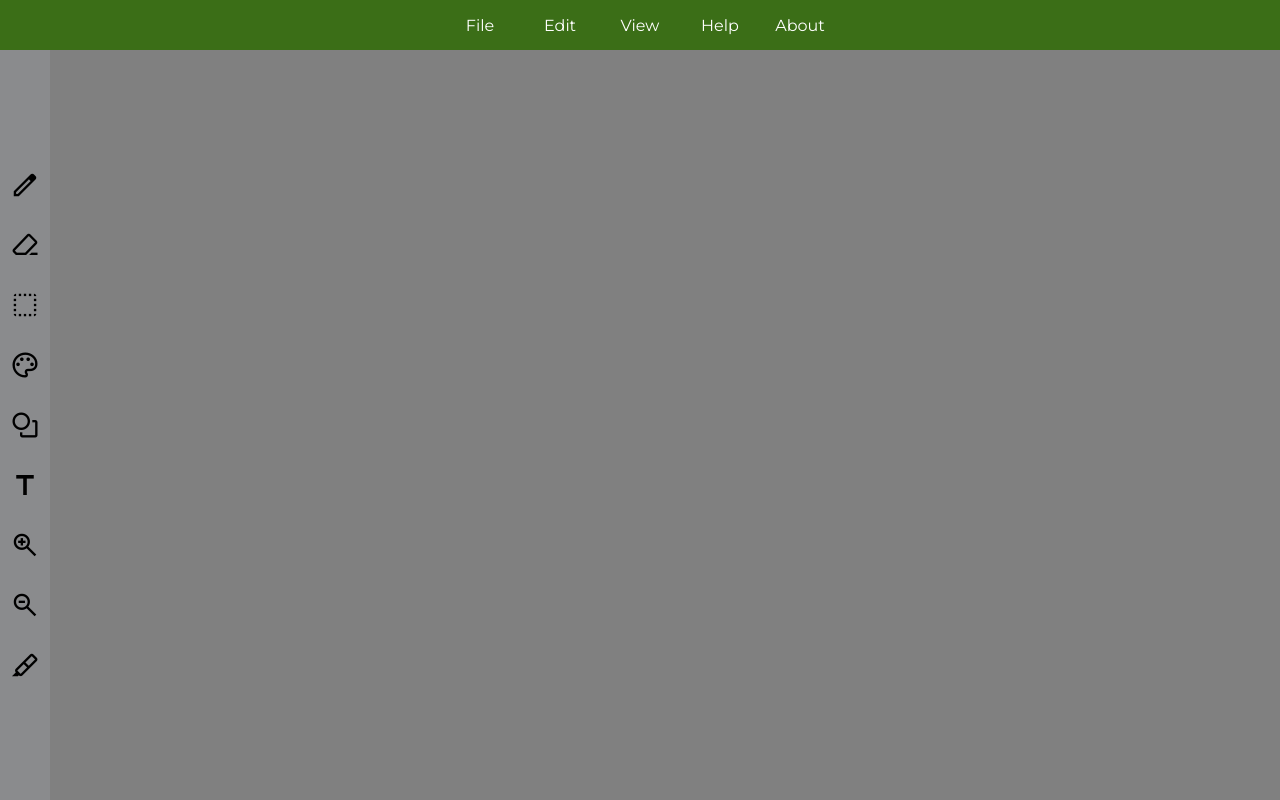
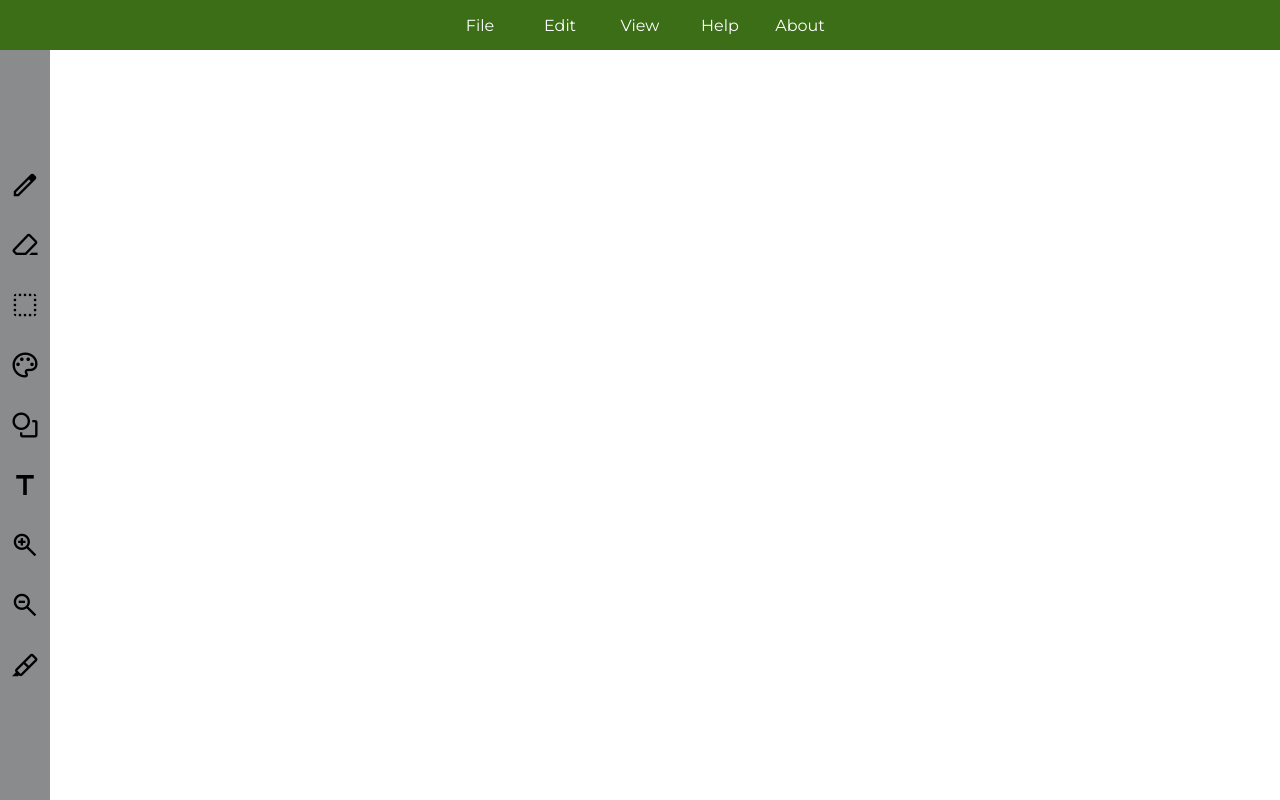
Before and after one commit to barisbalcimusic/paint-app, a website: page index.html in a window 1280 px wide. Drawn offline with nearby package versions, Linux system fonts and the light colour scheme.

Commit message:
bg color white added

```diff
--- a/style.scss
+++ b/style.scss
@@ -86,7 +86,7 @@ body {
       }
       .field {
         width: calc(100% - 50px);
-        background-color: gray;
+        background-color: rgb(255, 255, 255);
       }
     }
   }
```
Also changed, not shown: style.css.
